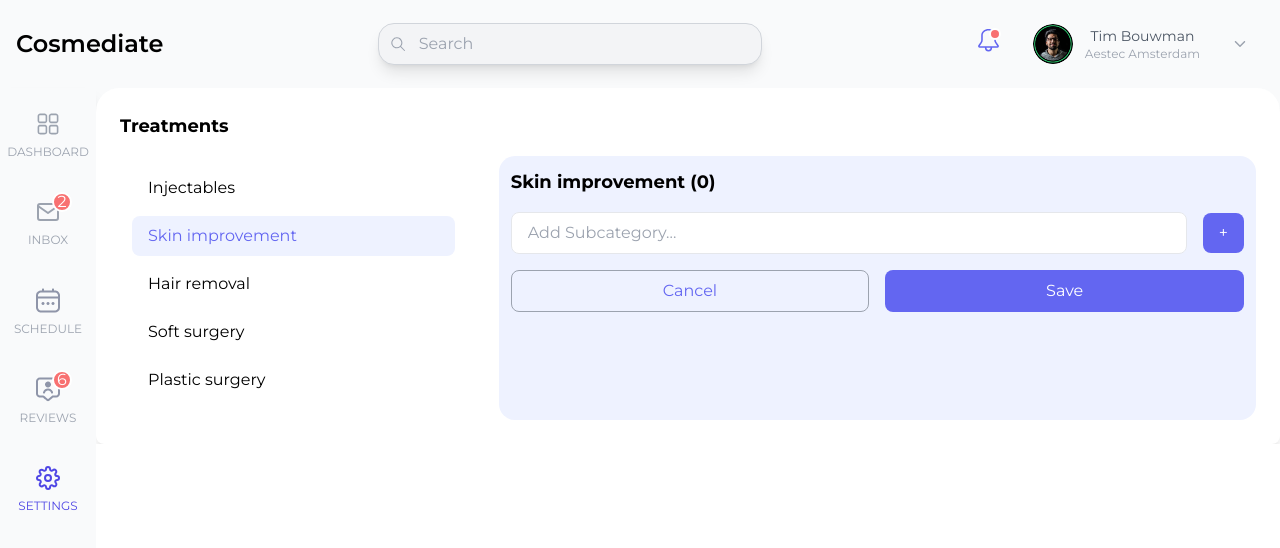
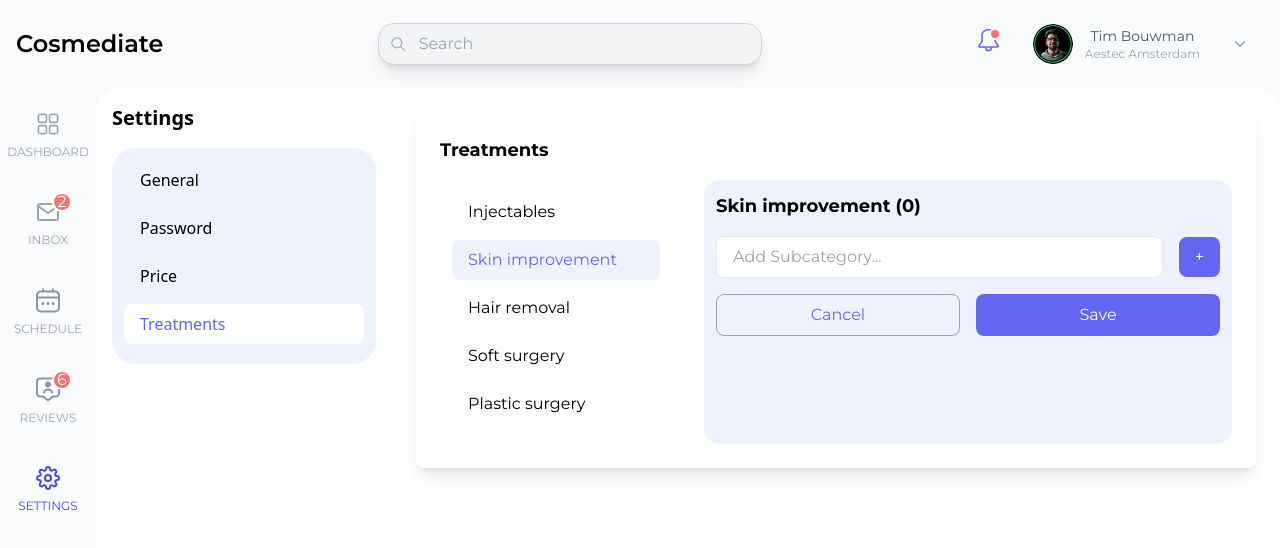
Before and after one commit to Luqmanoffical/Demo, a React (Vite) app: page /settings in a window 1280 px wide. Shown: the top 548 px of the page. Built offline with nearby package versions, Linux system fonts and the light colour scheme.

Commit message:
setting done

```diff
--- a/src/Components/Settings/Settings.jsx
+++ b/src/Components/Settings/Settings.jsx
@@ -2,6 +2,38 @@
 import React, { useEffect, useState } from "react";
 import { ToastContainer, toast } from 'react-toastify';
 import 'react-toastify/dist/ReactToastify.css';
+
+const Settings = () => {
+    const [selectedMenu, setSelectedMenu] = useState("Treatments");
+    const menus = ["General", "Password", "Price", "Treatments"];
+
+    return (
+      <div className="flex min-h-screen">
+        <div className="w-1/4 bg-white p-4">
+          <h2 className="text-xl font-bold mb-4">Settings</h2>
+          <ul className="list-none bg-indigo-50 rounded-3xl p-3">
+            {menus.map((menu) => (
+              <li
+                key={menu}
+                onClick={() => setSelectedMenu(menu)}
+                className={`cursor-pointer py-2 px-4 mb-2 rounded-lg ${
+                  selectedMenu === menu
+                    ? "bg-white text-indigo-500"
+                    : "hover:bg-gray-200"
+                }`}
+              >
+                {menu}
+              </li>
+            ))}
+          </ul>
+        </div>
+
+        <div className="w-3/4 p-6">
+          {selectedMenu === "Treatments" ? <Treatments /> : <div>{selectedMenu} Content</div>}
+        </div>
+      </div>
+    );
+};
 
 const Treatments = () => {
   const [selectedCategory, setSelectedCategory] = useState("Skin improvement");
@@ -26,7 +58,7 @@ const Treatments = () => {
       const updatedSubCategories = [...subCategories, newTreatment.trim()];
       setSubCategories(updatedSubCategories);
       setNewTreatment("");
-    toast.alert("List Add Success. Plzz Save");
+      toast.success("List Add Success. Please Save.");
     }
   };
 
@@ -72,7 +104,7 @@ const Treatments = () => {
           <h4 className="text-lg font-bold mb-4">
             {selectedCategory} ({subCategories.length})
           </h4>
-          <ul className=" rounded-3xl">
+          <ul className="rounded-3xl">
             {subCategories.map((sub, index) => (
               <li
                 key={index}
@@ -120,4 +152,4 @@ const Treatments = () => {
   );
 };
 
-export default Treatments;
+export default Settings;
```
